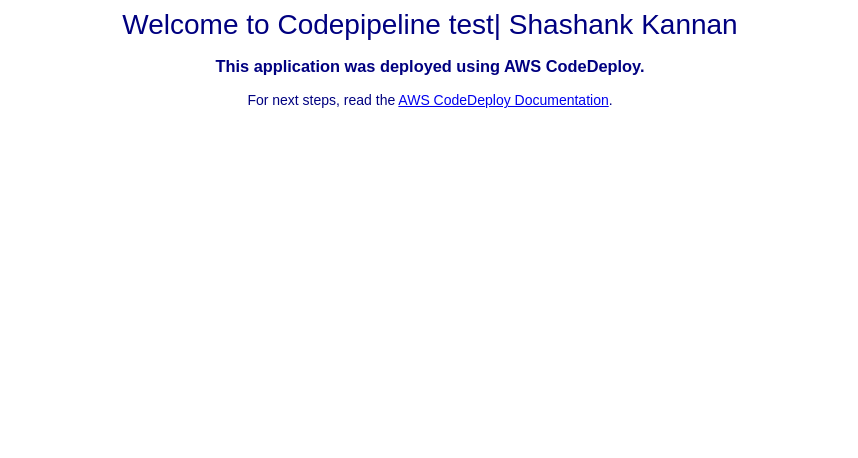
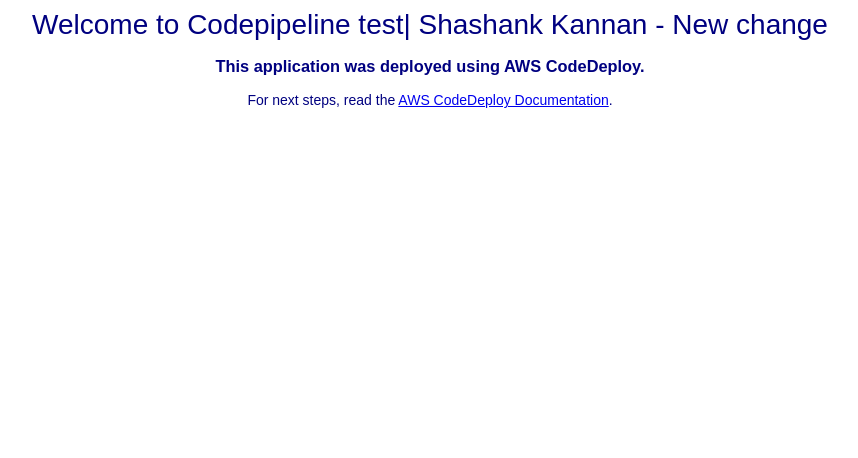
Before and after one commit to shashankkannan/CICD, a plain HTML site: page index.html in a window 1280 px wide. Shown: the part 342-800 px from the top of the page, without its empty margins (210-1068 px from the left). Drawn offline with Linux system fonts and the light colour scheme.

Commit message:
New change

```diff
--- a/index.html
+++ b/index.html
@@ -28,7 +28,7 @@
   <div align="center">
     <img src="https://s3.ap-south-1.amazonaws.com/www.basava.com/aar_logo_final.png" style="max-width: 20%;">
     <h1>Congratulations!!! </h1>
-      <h2>Welcome to Codepipeline test| Shashank Kannan</h2>
+      <h2>Welcome to Codepipeline test| Shashank Kannan - New change</h2>
     <h3>This application was deployed using AWS CodeDeploy.</h3>
     <p>For next steps, read the <a href="http://aws.amazon.com/documentation/codedeploy">AWS CodeDeploy Documentation</a>.</p>
   </div>
```
